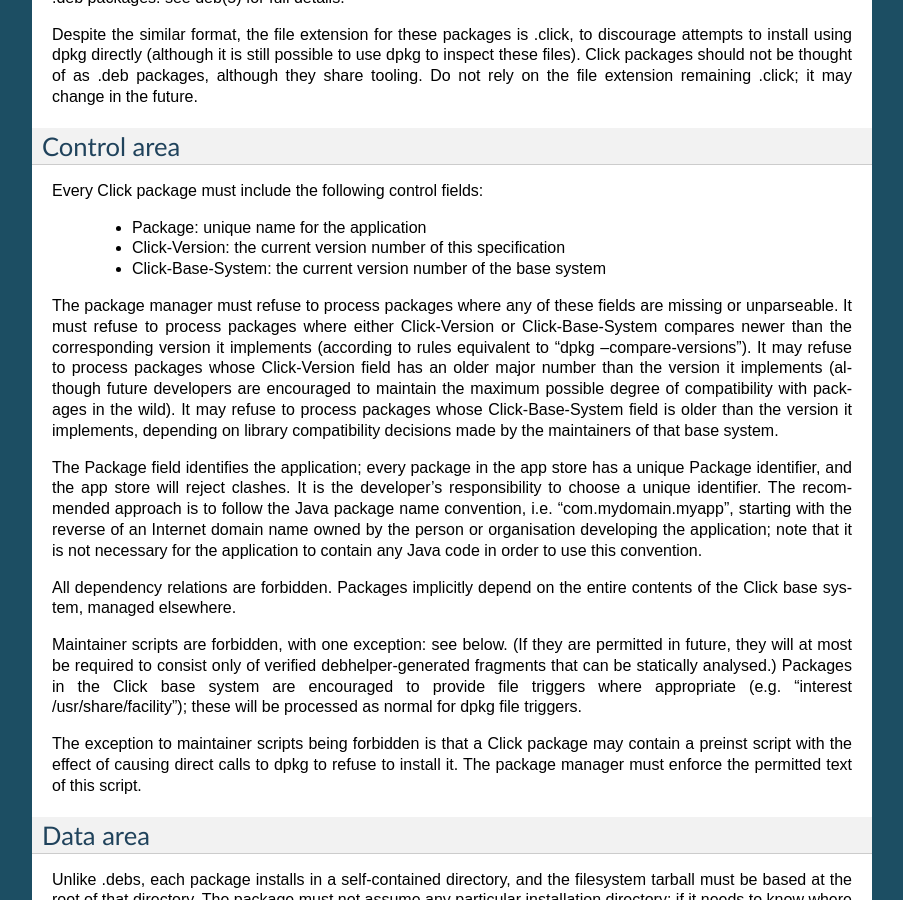
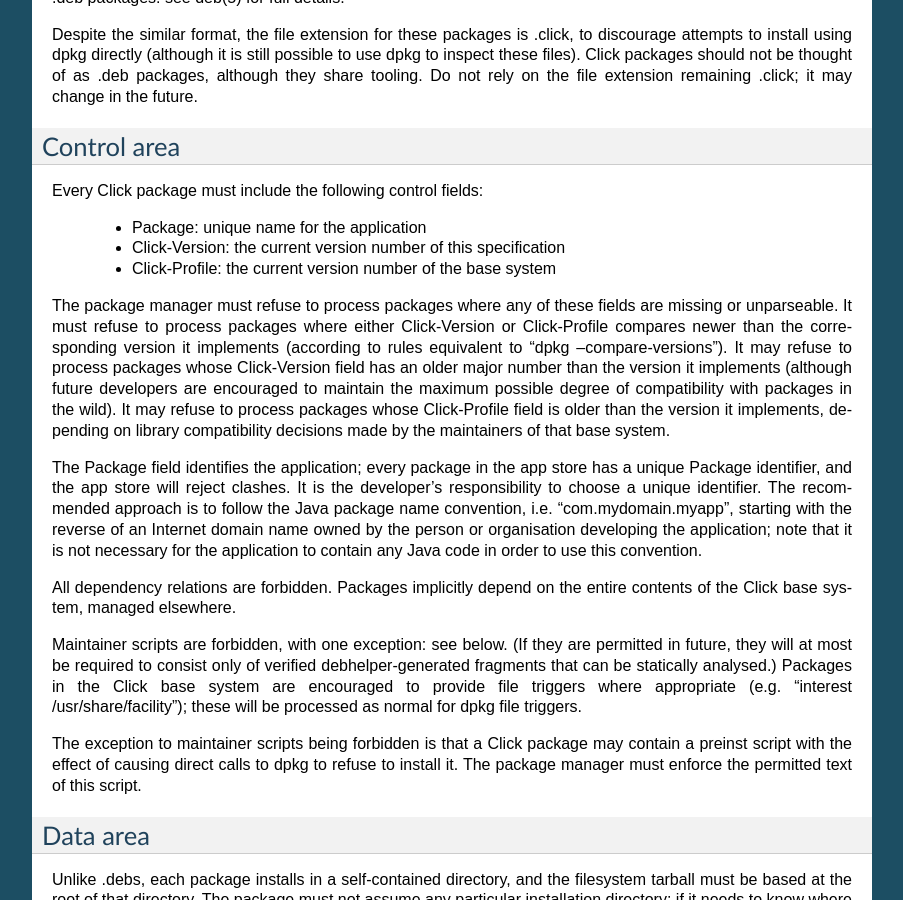
Before and after one commit to ubports/click, a Sphinx documentation site: the page built from doc/file-format.rst, in a window 1280 px wide and 900 px high, scrolled down 422 px. Shown: the whole window, without its empty margins (198-1101 px from the left). Built offline with Sphinx 7.4.7, drawn with Linux system fonts in a browser that asks for light colours.

Commit message:
rename Click-Base-System to Click-Profile, which seems a slightly better name

```diff
--- a/doc/file-format.rst
+++ b/doc/file-format.rst
@@ -38,19 +38,19 @@
 
  * Package: unique name for the application
  * Click-Version: the current version number of this specification
- * Click-Base-System: the current version number of the base system
+ * Click-Profile: the current version number of the base system
 
 The package manager must refuse to process packages where any of these
 fields are missing or unparseable.  It must refuse to process packages where
-either Click-Version or Click-Base-System compares newer than the
-corresponding version it implements (according to rules equivalent to "dpkg
+either Click-Version or Click-Profile compares newer than the corresponding
+version it implements (according to rules equivalent to "dpkg
 --compare-versions").  It may refuse to process packages whose Click-Version
 field has an older major number than the version it implements (although
 future developers are encouraged to maintain the maximum possible degree of
 compatibility with packages in the wild).  It may refuse to process packages
-whose Click-Base-System field is older than the version it implements,
-depending on library compatibility decisions made by the maintainers of that
-base system.
+whose Click-Profile field is older than the version it implements, depending
+on library compatibility decisions made by the maintainers of that base
+system.
 
 The Package field identifies the application; every package in the app store
 has a unique Package identifier, and the app store will reject clashes.  It
```
Also changed, not shown: 4 other files.
